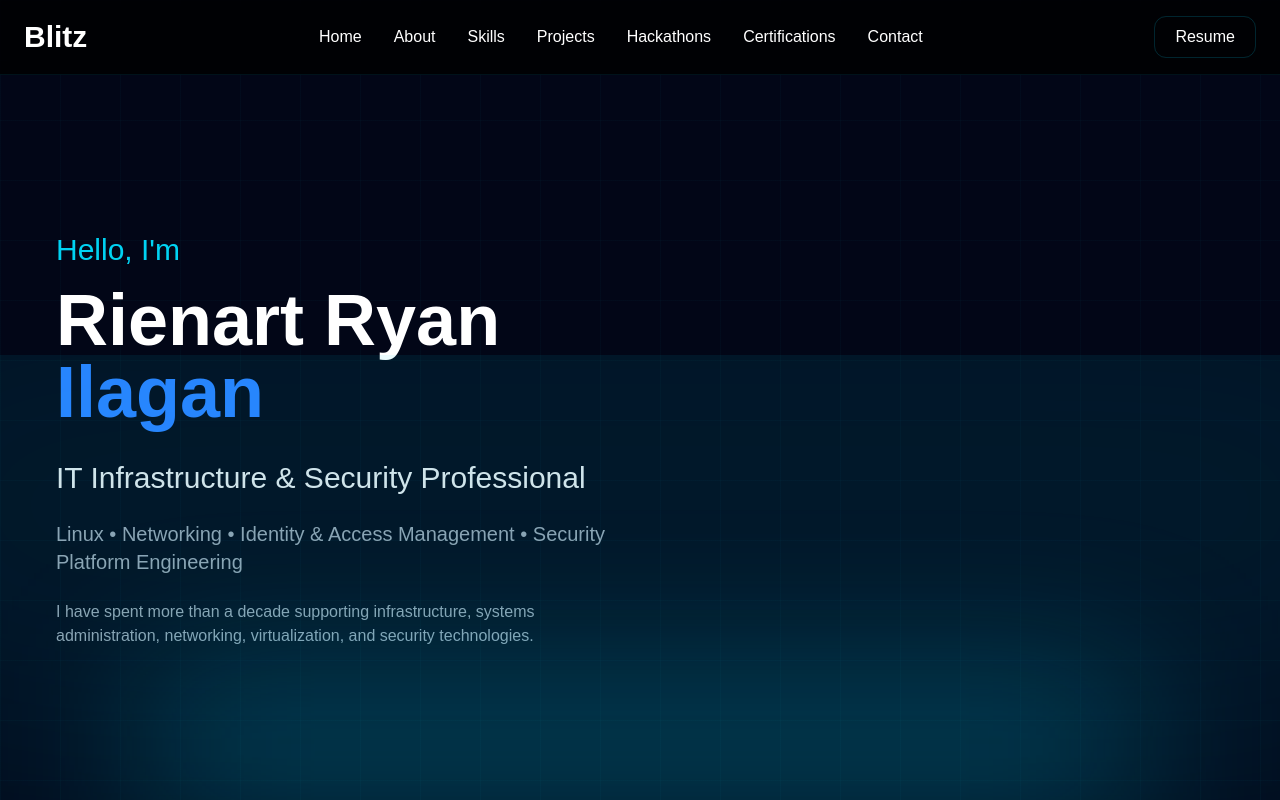
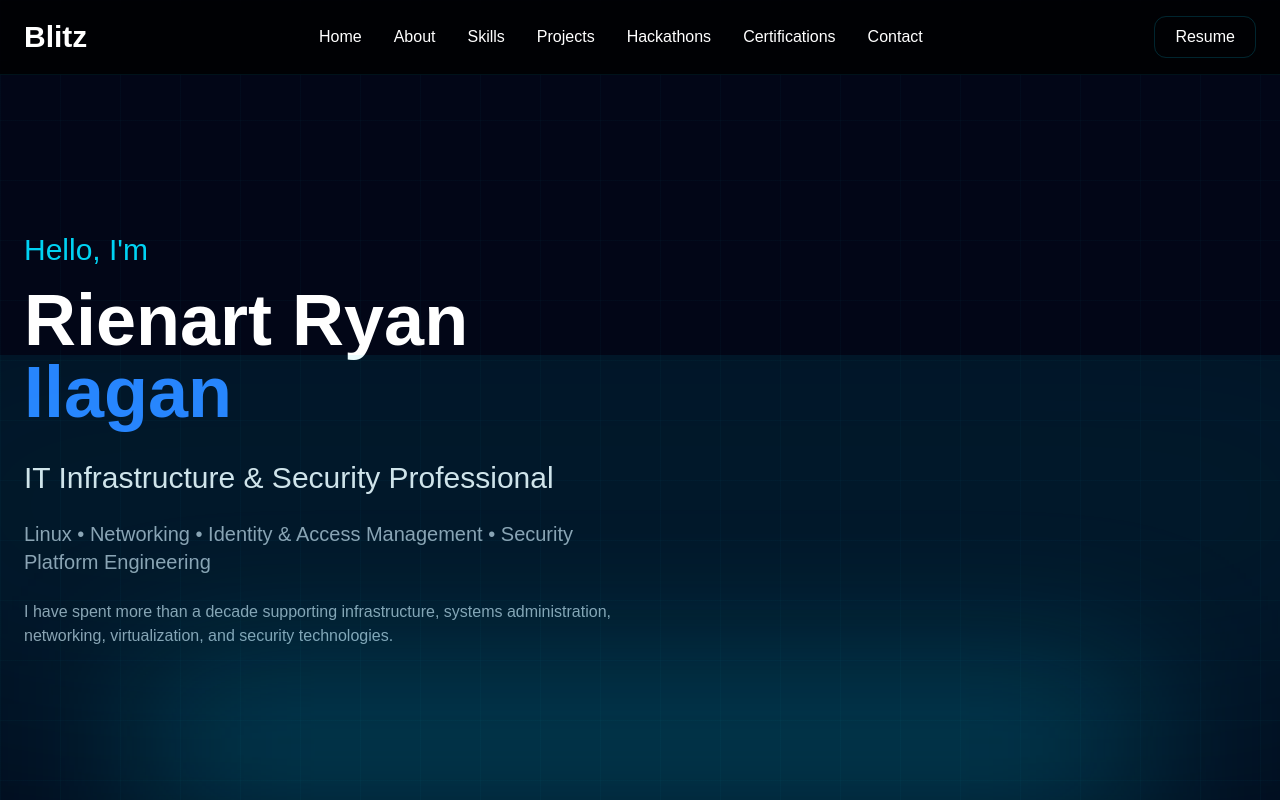
Before and after one commit to rienman88/blitz-portfolio, a Next.js app: page / in a window 1280 px wide. Shown: the top 800 px of the page. Built offline with nearby package versions, Linux system fonts and the light colour scheme.

Commit message:
Refactor Container component for simplified structure

```diff
--- a/components/ui/Container.tsx
+++ b/components/ui/Container.tsx
@@ -2,25 +2,9 @@
   children: React.ReactNode;
 };
 
-export default function Container({
-  children,
-}: Props) {
+export default function Container({ children }: Props) {
   return (
-    <div
-      className="
-        mx-auto
-
-        w-full
-
-        max-w-screen-2xl
-
-        px-6
-
-        lg:px-10
-
-        xl:px-14
-      "
-    >
+    <div className="mx-auto max-w-7xl px-6">
       {children}
     </div>
   );
```
